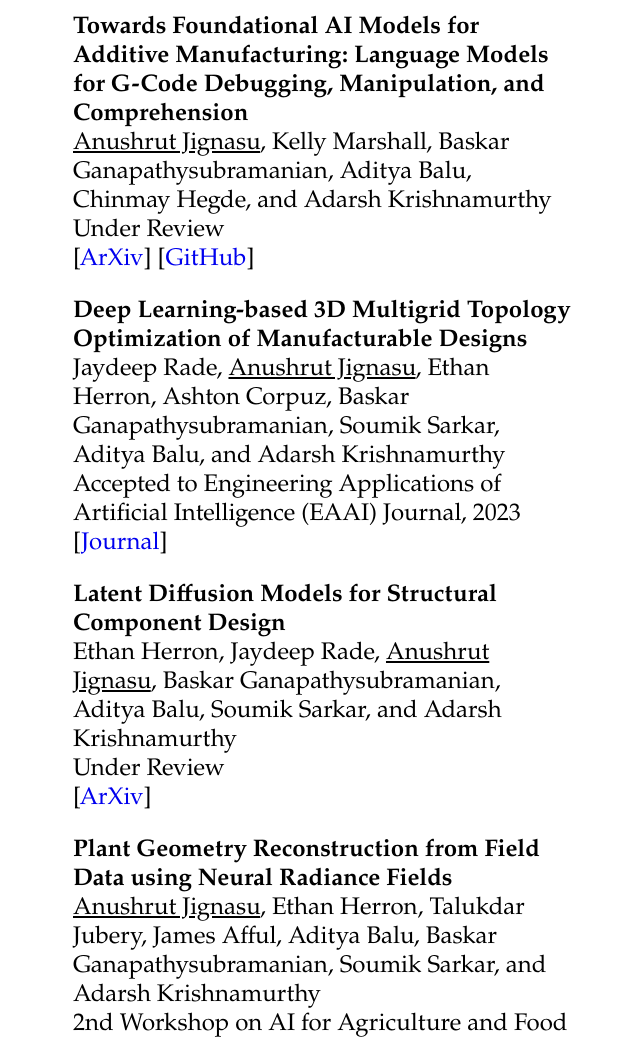
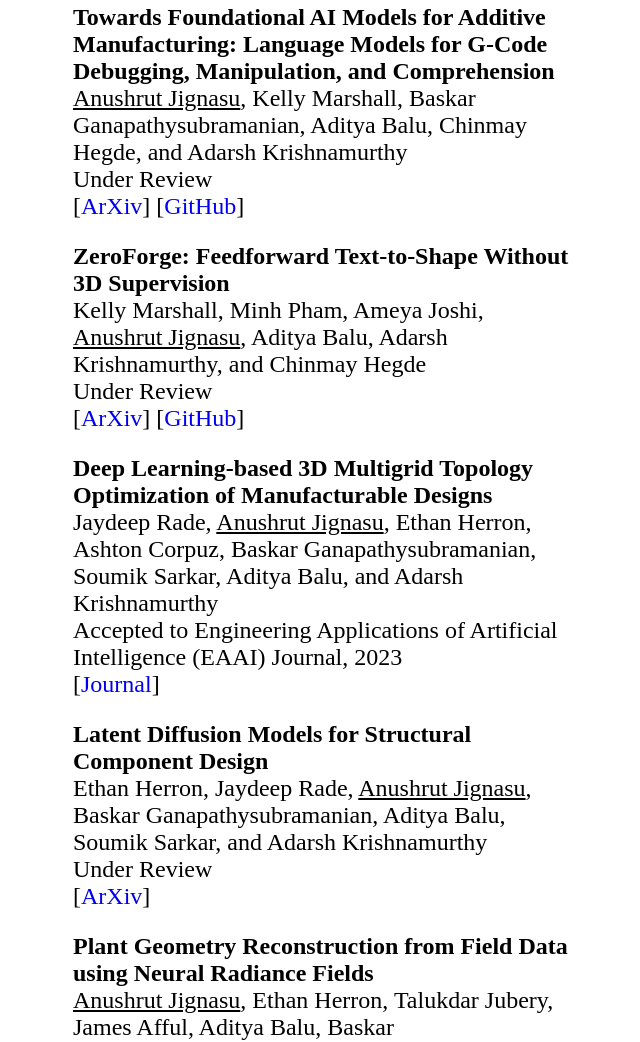
Before and after one commit to ajignasu/ajignasu.github.io, a plain HTML site: page index.html in a window 1280 px wide. Shown: the part 714-1756 px from the top of the page, without its empty margins (58-698 px from the left). Drawn offline with Linux system fonts and the light colour scheme.

Commit message:
updated publications

```diff
--- a/index.html
+++ b/index.html
@@ -7,7 +7,7 @@
     <link rel="shortcut icon" href="website icon link" />
     <style>
         .main-content {
-            font-family: Garamond;
+            font-family: Montserrat;
             font-size: 24px;
             position: absolute;
             top: 5.0%;
@@ -67,6 +67,19 @@
             <br>
             [<a href="https://arxiv.org/abs/2309.02465" style="text-decoration: none">ArXiv</a>] [<a href="https://github.com/idealab-isu/LLM4GCode" style="text-decoration: none">GitHub</a>]
             <br>
+            </td>
+        </tr>
+
+        <tr>
+            <td colspan="4" valign="middle" style="padding-bottom: 20px;"><strong>ZeroForge: Feedforward Text-to-Shape Without 3D Supervision</strong>
+                <br>
+                <a style="text-decoration: none">Kelly Marshall</a>, <a style="text-decoration: none">Minh Pham</a>, <a style="text-decoration: none">Ameya Joshi</a>, <u>Anushrut Jignasu</u>, <a style="text-decoration: none">Aditya
+                    Balu</a>, <a style="text-decoration: none">Adarsh Krishnamurthy</a>, and <a style="text-decoration: none">Chinmay Hegde</a>
+                <br>
+                Under Review
+                <br>
+                [<a href="https://arxiv.org/abs/2306.08183" style="text-decoration: none">ArXiv</a>] [<a href="https://github.com/Km3888/ZeroForge" style="text-decoration: none">GitHub</a>]
+                <br>
             </td>
         </tr>
 
@@ -180,9 +193,6 @@
 
 
 
-
-
-
         <tr>
             <td colspan="5">
                 <h5>Template: <a href="https://czq142857.github.io/" style="text-decoration: none">Zhiqin Chen</a></h5>
```
